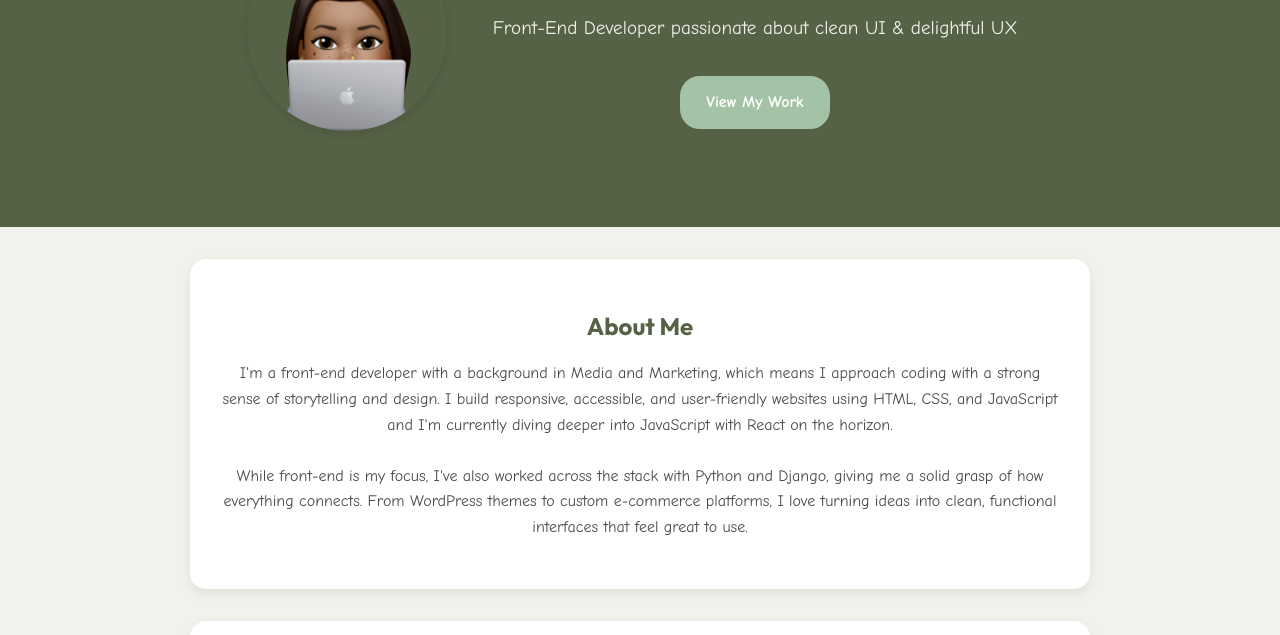
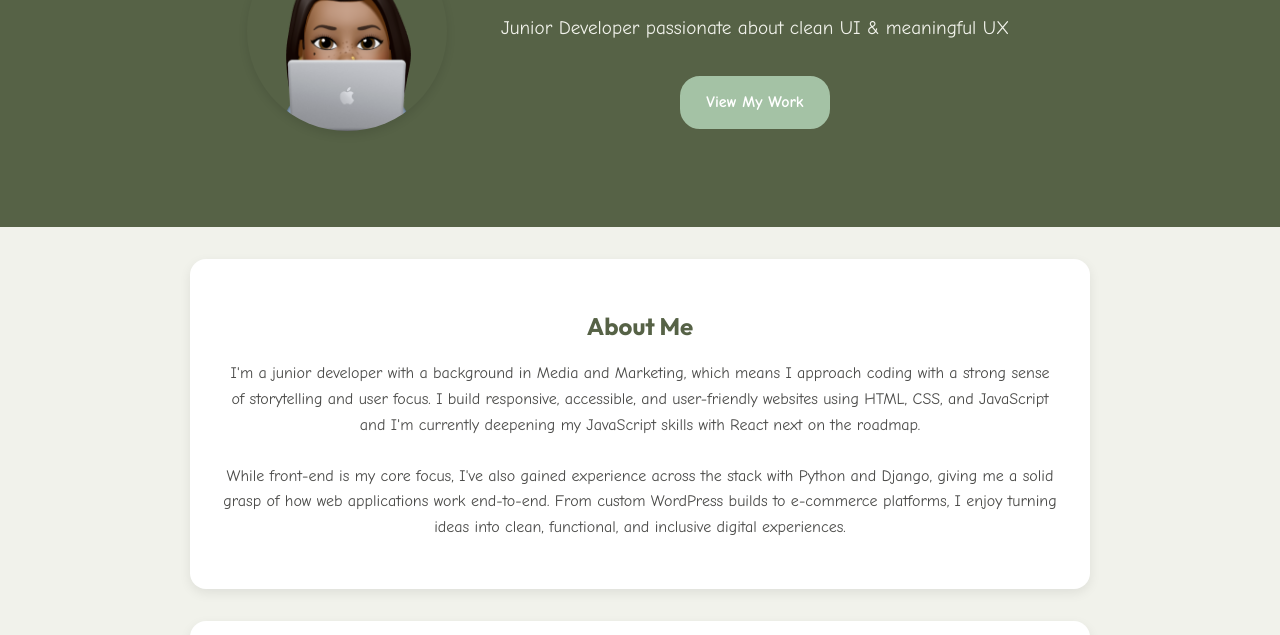
Before and after one commit to desireealexia/portfolio, a plain HTML site: page index.html in a window 1280 px wide. Shown: the part 165-800 px from the top of the page. Drawn offline with Linux system fonts and the light colour scheme.

Commit message:
Updated text and README.md

```diff
--- a/index.html
+++ b/index.html
@@ -27,7 +27,7 @@
       content="https://desireealexia.github.io/portfolio/"
     />
 
-    <title>Desiree Williams-Forde | Front-End Developer</title>
+    <title>Desiree Williams-Forde | Junior Developer</title>
 
     <link href="assets/css/styles.css" rel="stylesheet" />
     <link
@@ -58,7 +58,7 @@
 
       <div class="hero-content">
         <h1>Hi, I'm Desiree Williams-Forde</h1>
-        <p>Front-End Developer passionate about clean UI & delightful UX</p>
+        <p>Junior Developer passionate about clean UI & meaningful UX</p>
         <a class="btn" href="#projects">View My Work</a>
       </div>
     </header>
@@ -68,16 +68,9 @@
       <section id="about">
         <h2>About Me</h2>
         <p>
-          I'm a front-end developer with a background in Media and Marketing,
-          which means I approach coding with a strong sense of storytelling and
-          design. I build responsive, accessible, and user-friendly websites
-          using HTML, CSS, and JavaScript and I'm currently diving deeper into
-          JavaScript with React on the horizon.
+          I'm a junior developer with a background in Media and Marketing, which means I approach coding with a strong sense of storytelling and user focus. I build responsive, accessible, and user-friendly websites using HTML, CSS, and JavaScript and I'm currently deepening my JavaScript skills with React next on the roadmap.
           <br /><br />
-          While front-end is my focus, I've also worked across the stack with
-          Python and Django, giving me a solid grasp of how everything connects.
-          From WordPress themes to custom e-commerce platforms, I love turning
-          ideas into clean, functional interfaces that feel great to use.
+          While front-end is my core focus, I've also gained experience across the stack with Python and Django, giving me a solid grasp of how web applications work end-to-end. From custom WordPress builds to e-commerce platforms, I enjoy turning ideas into clean, functional, and inclusive digital experiences.
         </p>
       </section>
 
```
Also changed, not shown: 1 other file.
